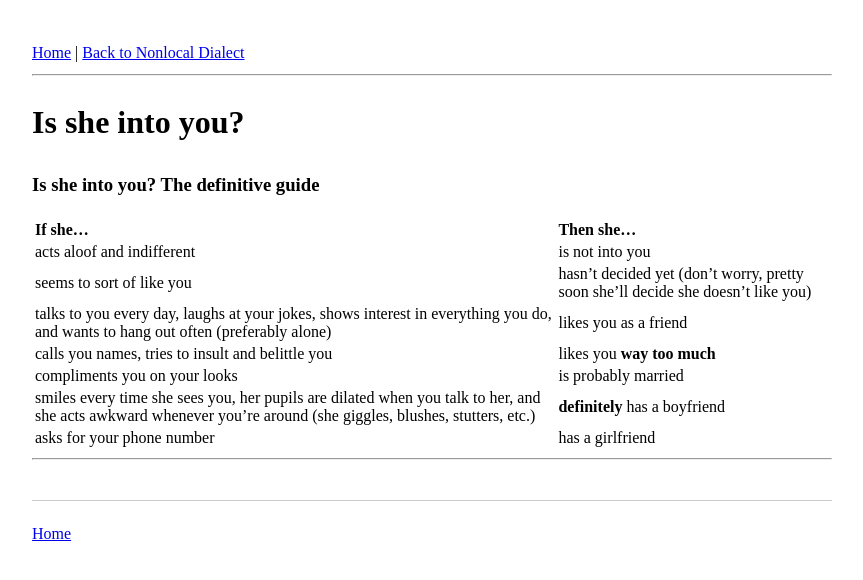
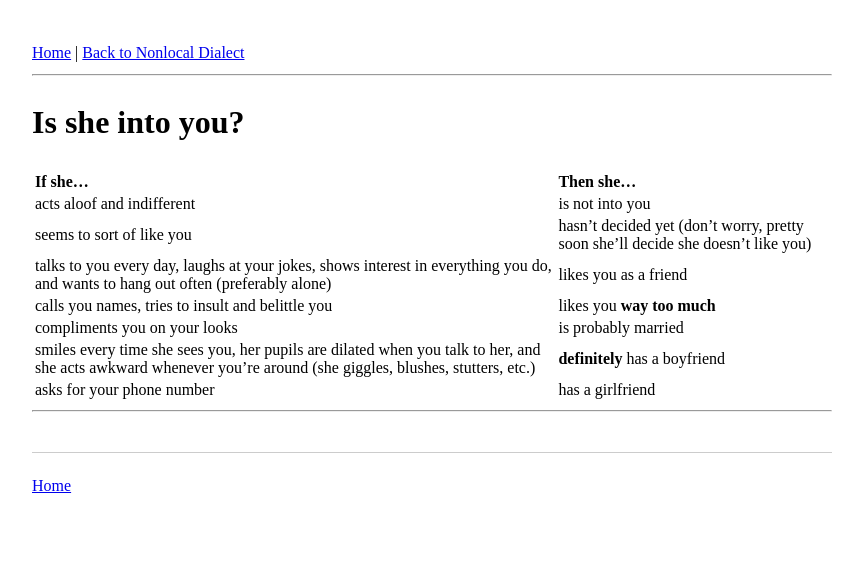
Before and after one commit to smitke6/smitke6.github.io, a Jekyll site: the page built from archive/en/2026-03-14-into-you.md, in a window 1280 px wide. Shown: the top 580 px of the page, without its empty margins (208-1071 px from the left). Built offline with Jekyll 4.4.1, drawn with Linux system fonts in a browser that asks for light colours.

Commit message:
Update 2026-03-14-into-you.md

```diff
--- a/archive/en/2026-03-14-into-you.md
+++ b/archive/en/2026-03-14-into-you.md
@@ -3,7 +3,6 @@ layout: post
 category: joke
 title: "Is she into you?"
 ---
-### Is she into you? The definitive guide
 
 | If she... | Then she... |
 | :--- | :--- |
```
